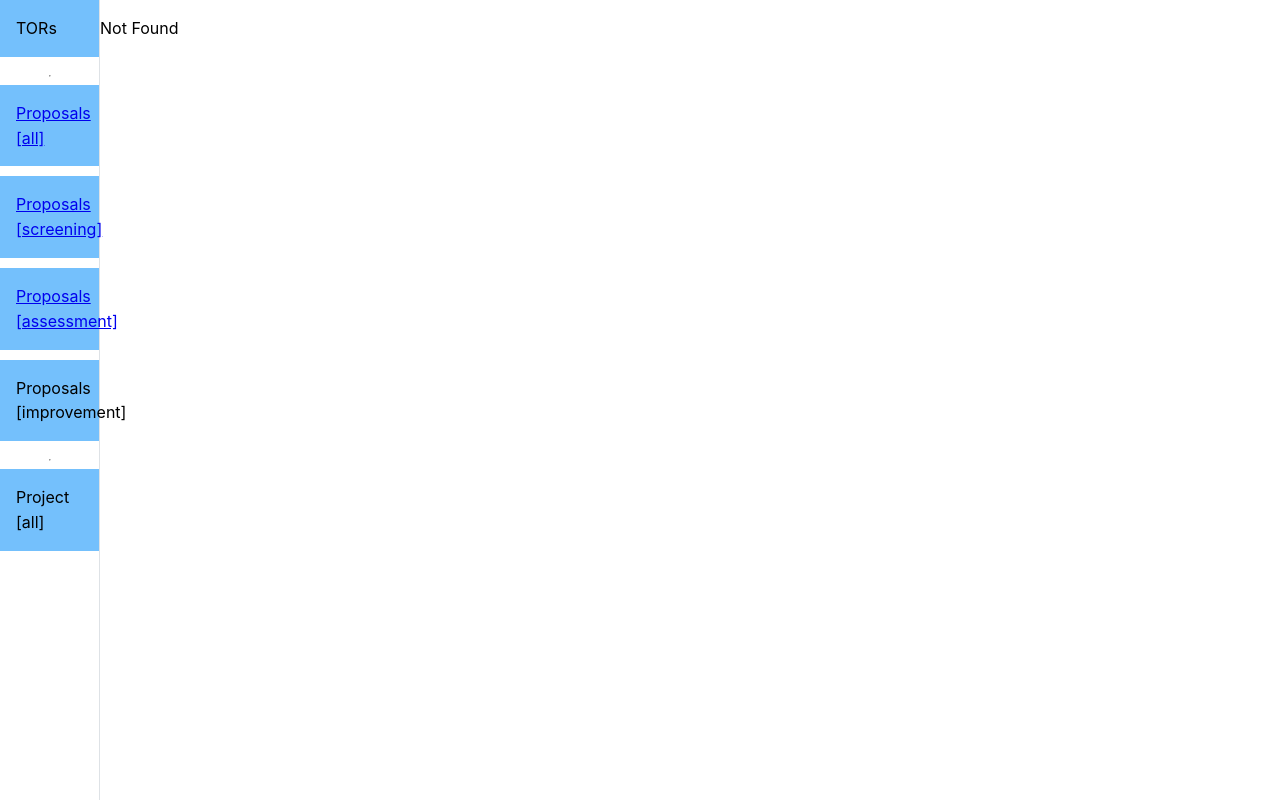
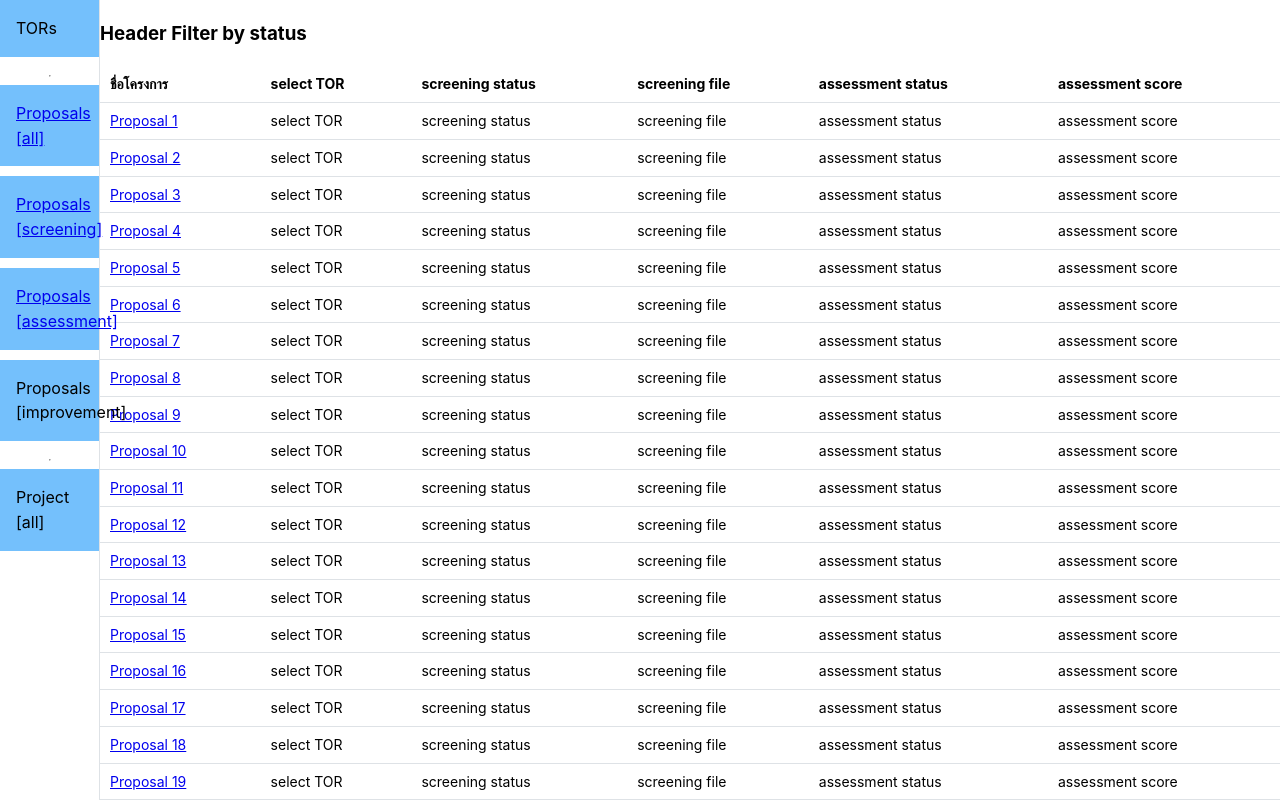
Before and after one commit to panudateod/troute, a React (Vite) app: page /proposals in a window 1280 px wide. Before the commit this address had no page. Shown: the top 802 px of the page. Built offline with nearby package versions, Linux system fonts and the light colour scheme.

Commit message:
improve all

```diff
--- a/src/App.tsx
+++ b/src/App.tsx
@@ -24,7 +24,7 @@ export default function App() {
           </Box>
           <hr />
           <Box bg="blue.3" p="md" mb="xs">
-            <Link to="/proposals/all">Proposals [all]</Link>
+            <Link to="/proposals">Proposals [all]</Link>
           </Box>
           <Box bg="blue.3" p="md" mb="xs">
             <Link
--- a/src/components/ProposalDetail.tsx
+++ b/src/components/proposal/ProposalDetail.tsx
@@ -1,13 +1,13 @@
 import { AppShell, Box } from "@mantine/core"
 import { createRoute, Link, Route } from "@tanstack/react-router"
 
-export default function ProposalDetail(jobRoute: Route) {
+export default function ProposalDetail(parentRoute: Route) {
   const detailRoute = createRoute({
-    getParentRoute: () => jobRoute,
+    getParentRoute: () => parentRoute,
     path: `/$proposalId`,
     component: Comp,
   })
-  console.log(jobRoute)
+  console.log(parentRoute)
 
   function Comp() {
     return (
@@ -22,7 +22,7 @@ export default function ProposalDetail(jobRoute: Route) {
         </AppShell.Navbar>
         <AppShell.Header bg="red.3">
           <Box ml="xxl">
-            <Link to={jobRoute.fullPath} resetScroll={false}>
+            <Link to={parentRoute.fullPath} resetScroll={false}>
               X
             </Link>
           </Box>
--- /dev/null
+++ b/src/components/proposal/ProposalItem.tsx
@@ -0,0 +1,32 @@
+import { Table } from "@mantine/core"
+import { Link } from "@tanstack/react-router"
+import { allFieldsList, jobFieldsMap } from "./fields"
+
+export type ProposalItemType = {
+  id: number
+  name: string
+}
+
+export type JobType = keyof typeof jobFieldsMap
+
+export default function ProposalItem({
+  item,
+  job,
+}: {
+  item: ProposalItemType
+  job?: JobType
+}) {
+  const displayFields = job ? jobFieldsMap[job].fields : allFieldsList
+  const to = job ? `/proposals/${job}/${item.id}` : `/proposals/${item.id}`
+
+  return (
+    <Table.Tr>
+      <Table.Td>
+        <Link to={to}>{item.name}</Link>
+      </Table.Td>
+      {displayFields.map((field) => (
+        <Table.Td key={field.code}>{field.comp}</Table.Td>
+      ))}
+    </Table.Tr>
+  )
+}
--- /dev/null
+++ b/src/components/proposal/ProposalList.tsx
@@ -0,0 +1,55 @@
+import { Table } from "@mantine/core"
+import { createRoute, Route } from "@tanstack/react-router"
+import ProposalItem, { ProposalItemType } from "./ProposalItem"
+import { allFieldsList } from "./fields"
+
+function getProposals() {
+  const mockProposals: ProposalItemType[] = Array.from({ length: 50 }).map(
+    (_, index) => ({
+      id: index + 1,
+      name: `Proposal ${index + 1}`,
+    }),
+  )
+
+  // TODO: fetch proposals from API
+
+  return mockProposals
+}
+
+export default function ProposalList(indexRoute: Route) {
+  // const job = "screening" // TODO: find job from url
+
+  const listRoute = createRoute({
+    getParentRoute: () => indexRoute,
+    path: "/",
+    component: Comp,
+  })
+
+  function Comp() {
+    const proposals = getProposals()
+    const headerFields = allFieldsList
+
+    return (
+      <>
+        <h3>Header Filter by status</h3>
+        <Table>
+          <Table.Thead>
+            <Table.Tr>
+              <Table.Th>ชื่อโครงการ</Table.Th>
+              {headerFields.map((field) => (
+                <Table.Th key={field.code}>{field.label}</Table.Th>
+              ))}
+            </Table.Tr>
+          </Table.Thead>
+          <Table.Tbody>
+            {proposals.map((item) => (
+              <ProposalItem key={item.id} item={item} />
+            ))}
+          </Table.Tbody>
+        </Table>
+      </>
+    )
+  }
+
+  return listRoute
+}
--- a/src/components/ProposalItem.tsx
+++ b/src/components/proposal/fields.tsx
@@ -1,6 +1,3 @@
-import { Table } from "@mantine/core"
-import { Link } from "@tanstack/react-router"
-
 export const jobFieldsList = [
   {
     path: "screening",
@@ -43,30 +40,4 @@ export const jobFieldsMap = Object.fromEntries(
   jobFieldsList.map((job) => [job.path, job]),
 )
 
-export type ProposalItemType = {
-  id: number
-  name: string
-}
-
-export type JobType = keyof typeof jobFieldsMap
-
-export default function ProposalItem({
-  item,
-  job,
-}: {
-  item: ProposalItemType
-  job: JobType
-}) {
-  const displayFields = jobFieldsMap[job].fields
-
-  return (
-    <Table.Tr>
-      <Table.Td>
-        <Link to={`/proposals/${job}/${item.id}`}>{item.name}</Link>
-      </Table.Td>
-      {displayFields.map((field) => (
-        <Table.Td key={field.code}>{field.comp}</Table.Td>
-      ))}
-    </Table.Tr>
-  )
-}
+export const allFieldsList = jobFieldsList.map((job) => job.fields).flat()
--- a/src/routeTree.tsx
+++ b/src/routeTree.tsx
@@ -1,9 +1,10 @@
 import App from "@/App"
 import "@mantine/core/styles.css"
 import { createRootRoute, createRoute, Route } from "@tanstack/react-router"
-import ProposalDetail from "./components/ProposalDetail"
-import { jobFieldsMap, JobType } from "./components/ProposalItem"
-import ProposalJobList from "./components/ProposalJobList"
+import ProposalDetail from "./components/proposal/ProposalDetail"
+import ProposalJobList from "./components/proposal/ProposalJobList"
+import ProposalList from "./components/proposal/ProposalList"
+import { jobFieldsList } from "./components/proposal/fields"
 
 const rootRoute = createRootRoute({
   component: App,
@@ -21,9 +22,20 @@ const indexRoute = createRoute({
   },
 })
 
-const proposalListJobs = Object.keys(jobFieldsMap) as JobType[]
+const proposalListJobs = jobFieldsList.map((job) => job.path)
 
-const proposalRoutes = proposalListJobs.map((job) => {
+let proposalRoutes: Route[] = []
+
+const proposalIndexRoute = createRoute({
+  getParentRoute: () => rootRoute,
+  path: "/proposals",
+}) as unknown as Route
+const proposalListRoute = ProposalList(proposalIndexRoute)
+const proposalDetailRoute = ProposalDetail(proposalIndexRoute)
+proposalIndexRoute.addChildren([proposalListRoute, proposalDetailRoute])
+
+proposalRoutes = proposalRoutes.concat(
+  proposalListJobs.map((job) => {
     const jobRoute = createRoute({
       getParentRoute: () => rootRoute,
       path: `/proposals/${job}`,
@@ -35,7 +47,12 @@ const proposalRoutes = proposalListJobs.map((job) => {
     jobRoute.addChildren([listRoute, detailRoute])
 
     return jobRoute
-})
+  }),
+)
 
-const routeTree = rootRoute.addChildren([indexRoute, ...proposalRoutes])
+const routeTree = rootRoute.addChildren([
+  indexRoute,
+  proposalIndexRoute,
+  ...proposalRoutes,
+])
 export default routeTree
```
Also changed, not shown: src/components/proposal/ProposalJobList.tsx (renamed from src/components/ProposalJobList.tsx, +4 -7 lines). Lines whose indentation alone changed are shown as unchanged.
